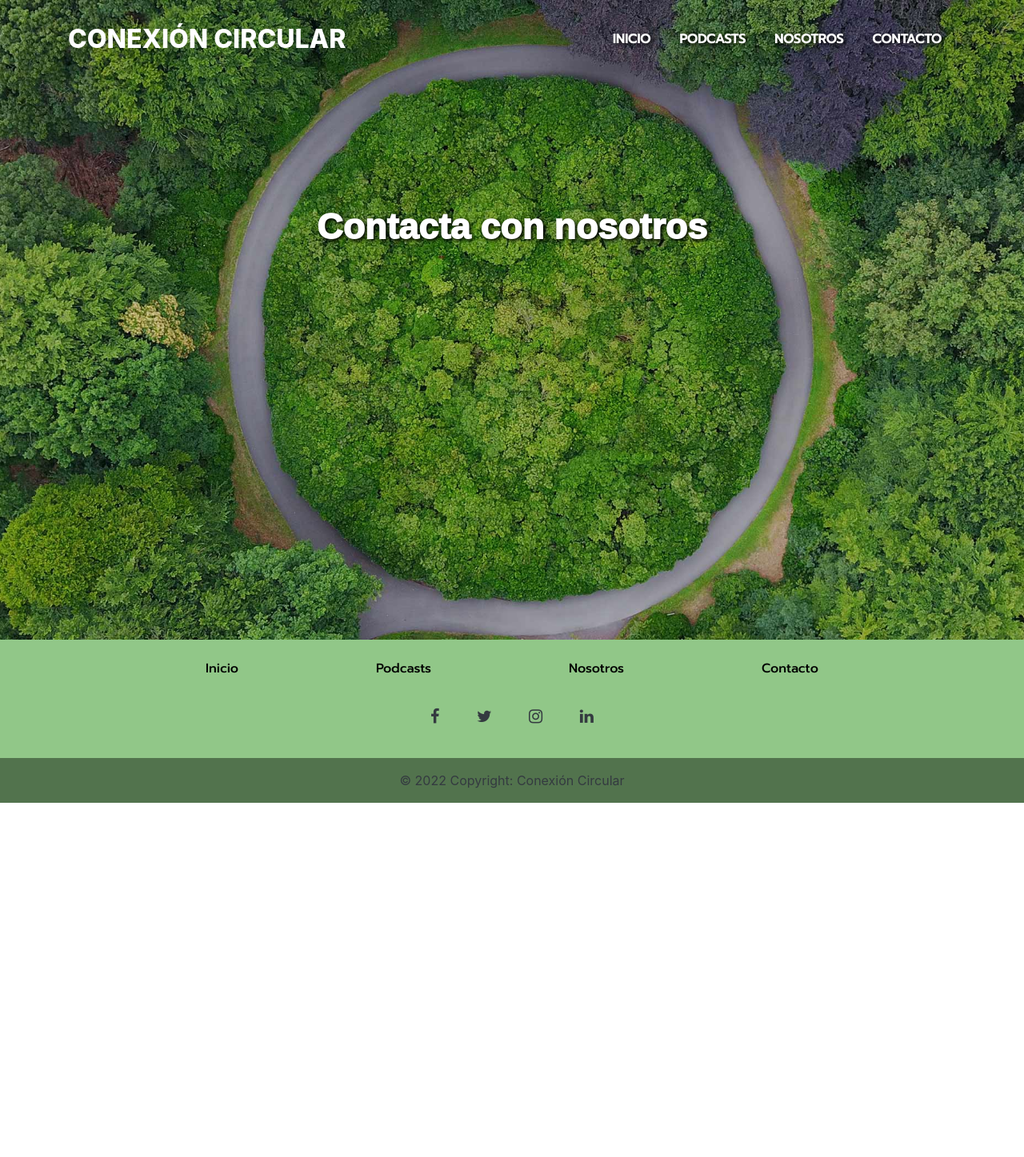
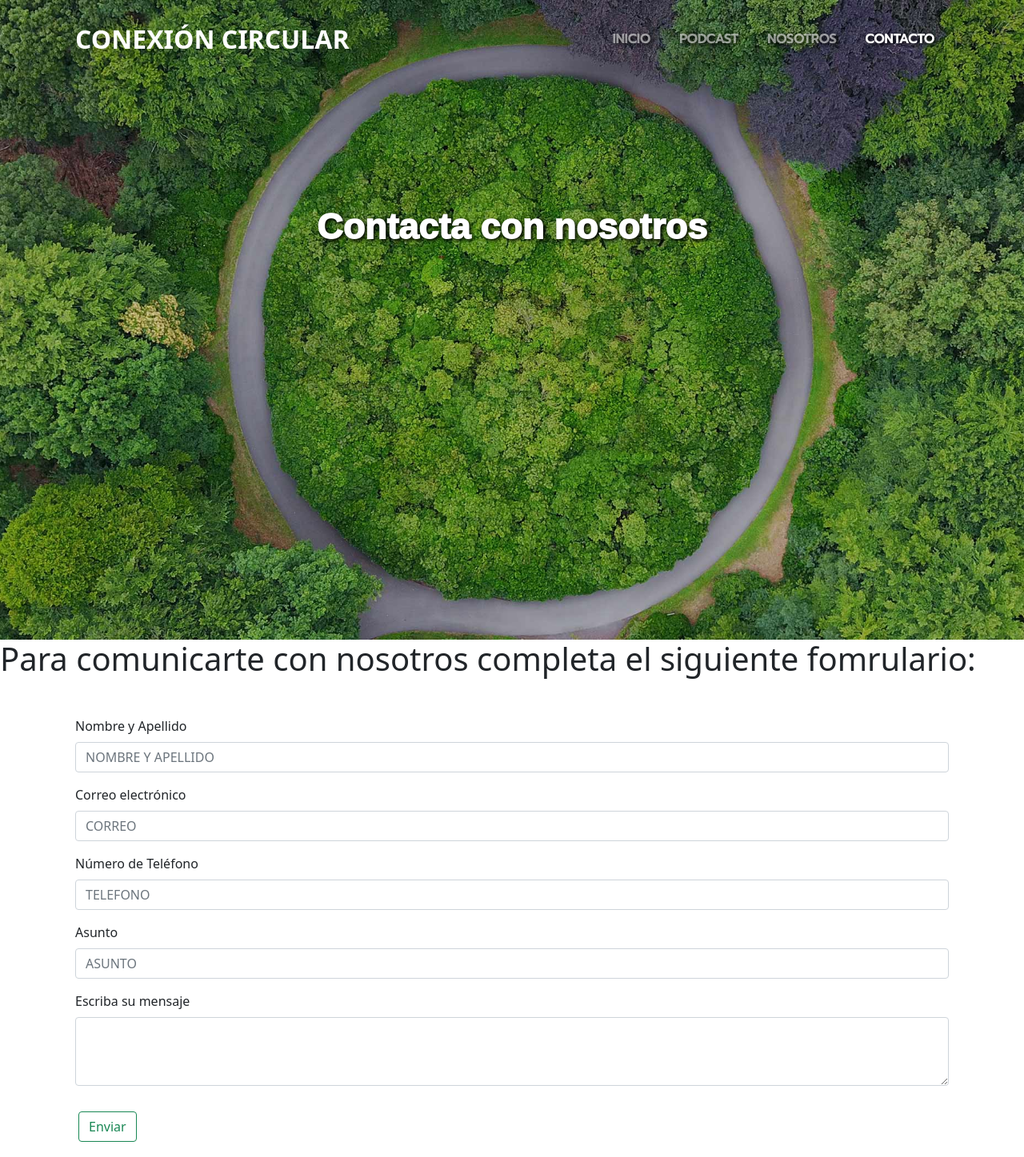
Before and after one commit to RobertoLujan93/Conexion-Circular, a website: page contacto.html in a window 1280 px wide. Shown: the top 1447 px of the page at 80% size. Before the commit the page ends 1004 px from the top, so only its background shows below. Drawn offline with nearby package versions, Linux system fonts and the light colour scheme; a web font is replaced by a local one.

Commit message:
tomas-9/5/2022

```diff
--- a/contacto.html
+++ b/contacto.html
@@ -5,36 +5,39 @@
     <meta http-equiv="X-UA-Compatible" content="IE=edge">
     <meta name="viewport" content="width=device-width, initial-scale=1.0">
     <!--Bootstrap-->
-	<link rel="stylesheet" href="https://cdn.jsdelivr.net/npm/bootstrap@4.0.0/dist/css/bootstrap.min.css" integrity="sha384-Gn5384xqQ1aoWXA+058RXPxPg6fy4IWvTNh0E263XmFcJlSAwiGgFAW/dAiS6JXm" crossorigin="anonymous">
+	<link rel="stylesheet" href="bootstrap/css/bootstrap.min.css">
 	<!--Social Media Icons-->
 	<link rel="stylesheet" href="https://cdnjs.cloudflare.com/ajax/libs/font-awesome/4.7.0/css/font-awesome.min.css"/>
 	<!--CSS-->
 	<link rel="stylesheet" href="./css/estilos.css" />
     <title>Conexión Circular - Contacto</title>
 </head>
+
 <body>
     <header>
         <div class="container">
             <nav class="navbar navbar-expand-lg navbar-dark">
-                <a class="navbar-brand" href="index.html">CONEXIÓN CIRCULAR</a>
-                <button class="navbar-toggler" type="button" data-toggle="collapse" data-target="#navbarSupportedContent" aria-controls="navbarSupportedContent" aria-expanded="false" aria-label="Toggle navigation">
+                <div class="container-fluid">
+                    <a class="navbar-brand" href="index.html">Conexión Circular</a>
+                    <button class="navbar-toggler" type="button" data-bs-toggle="collapse" data-bs-target="#navbarNav" aria-controls="navbarNav" aria-expanded="false" aria-label="Toggle navigation">
                         <span class="navbar-toggler-icon"></span>
                     </button>
-                <div class="collapse navbar-collapse" id="navbarSupportedContent">
-                    <ul class="navbar-nav ml-lg-auto">
-                        <li class="nav-item active">
-                            <a class="nav-link" href="index.html">Inicio <span class="sr-only">(current)</span></a>
+                    <div class="collapse navbar-collapse justify-content-end" id="navbarNav">
+                        <ul class="navbar-nav">
+                            <li class="nav-item">
+                                <a class="nav-link" href="index.html">Inicio</a>
                             </li>
-                        <li class="nav-item active">
-                            <a class="nav-link" href="#">Podcasts</a>
+                            <li class="nav-item">
+                                <a class="nav-link" href="podcast.html">Podcast</a>
                             </li>
-                        <li class="nav-item active">
+                            <li class="nav-item">
                                 <a class="nav-link" href="nosotros.html">Nosotros</a>
                             </li>
-                        <li class="nav-item active">
-                            <a class="nav-link" href="contacto.html">Contacto</a>
+                            <li class="nav-item">
+                                <a class="nav-link active" aria-current="page" href="#">Contacto</a>
                             </li>
                         </ul>
+                    </div>
                 </div>
             </nav>
         </div>
@@ -49,6 +52,34 @@
         </div>
     </section>
 
+    <main>
+        <h1 class="titulo--contacto">Para comunicarte con nosotros completa el siguiente fomrulario:</h1>
+        <div class="container mt-5 mb-5 form--contacto">
+            <form action="">
+                <div class="container mb-3">
+                    <label for="nombre_apellido" class="form-label">Nombre y Apellido</label>
+                    <input type="text" required class="form-control" id="nombre_apellido" placeholder="NOMBRE Y APELLIDO">
+                </div>
+                <div class="container mb-3">
+                    <label for="correo" class="form-label">Correo electrónico</label>
+                    <input type="email" required class="form-control" id="correo" placeholder="CORREO">
+                </div>
+                <div class="container mb-3">
+                    <label for="telefono" class="form-label">Número de Teléfono</label>
+                    <input type="text" required class="form-control" id="telefono" placeholder="TELEFONO">
+                </div>
+                <div class="container mb-3">
+                    <label for="asunto" class="form-label">Asunto</label>
+                    <input type="text" required class="form-control" id="asunto" placeholder="ASUNTO">
+                </div>
+                <div class="container mb-3">
+                    <label for="mensaje" class="form-label">Escriba su mensaje</label>
+                    <textarea class="form-control" required id="mensaje" rows="3"></textarea>
+                </div>
+                <button type="submit" class="btn btn-outline-success m-3">Enviar</button>
+            </form>
+        </div>
+    </main>
     <!--Footer-->
     <footer class="text-center text-white" style="background-color: #91C788">
         <!-- Grid container -->
@@ -125,8 +156,6 @@
 
 <!--Scripts-->
 <!--Bootstrap-->
-    <script src="https://code.jquery.com/jquery-3.2.1.slim.min.js" integrity="sha384-KJ3o2DKtIkvYIK3UENzmM7KCkRr/rE9/Qpg6aAZGJwFDMVNA/GpGFF93hXpG5KkN" crossorigin="anonymous"></script>
-    <script src="https://cdn.jsdelivr.net/npm/popper.js@1.12.9/dist/umd/popper.min.js" integrity="sha384-ApNbgh9B+Y1QKtv3Rn7W3mgPxhU9K/ScQsAP7hUibX39j7fakFPskvXusvfa0b4Q" crossorigin="anonymous"></script>
-    <script src="https://cdn.jsdelivr.net/npm/bootstrap@4.0.0/dist/js/bootstrap.min.js" integrity="sha384-JZR6Spejh4U02d8jOt6vLEHfe/JQGiRRSQQxSfFWpi1MquVdAyjUar5+76PVCmYl" crossorigin="anonymous"></script>
+    <script src="bootstrap/js/bootstrap.min.js"></script>
 </body>
 </html>
--- a/scss/_estilos.scss
+++ b/scss/_estilos.scss
@@ -1,3 +1,5 @@
+/* En este espacio se hallan los estilos comunes a todas las páginas del sitio */
+
 /* Estilos Header */
 header {
     position: absolute;
@@ -55,7 +57,7 @@ nav .navbar-nav li a{
         text-shadow: 2px 2px 5px black;
     }
 }
-/* Estilos Header */
+/* Termina estilos Header */
 
 /* Estilos Footer */
 .footer__links {
@@ -69,3 +71,4 @@ nav .navbar-nav li a{
         text-decoration: none;
     }
 }
+/* Termina estilos footer */
```
Also changed, not shown: index.html (+19 -22 lines), nosotros.html (+15 -15 lines), podcast.html (+14 -14 lines), README.md, bootstrap/css/bootstrap.min.css (added), bootstrap/js/bootstrap.min.js (added), css/estilos.css. Lines whose indentation alone changed are shown as unchanged.
